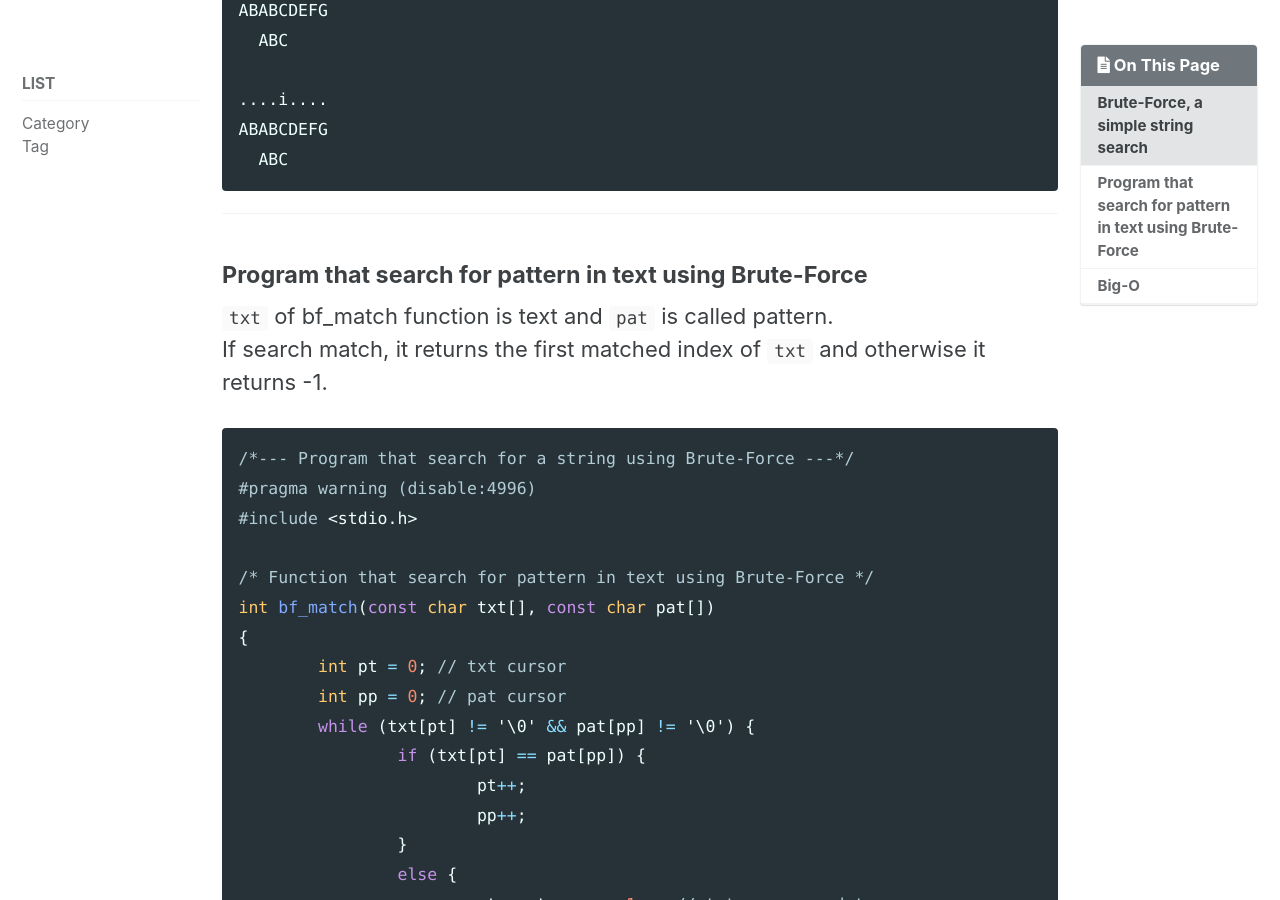
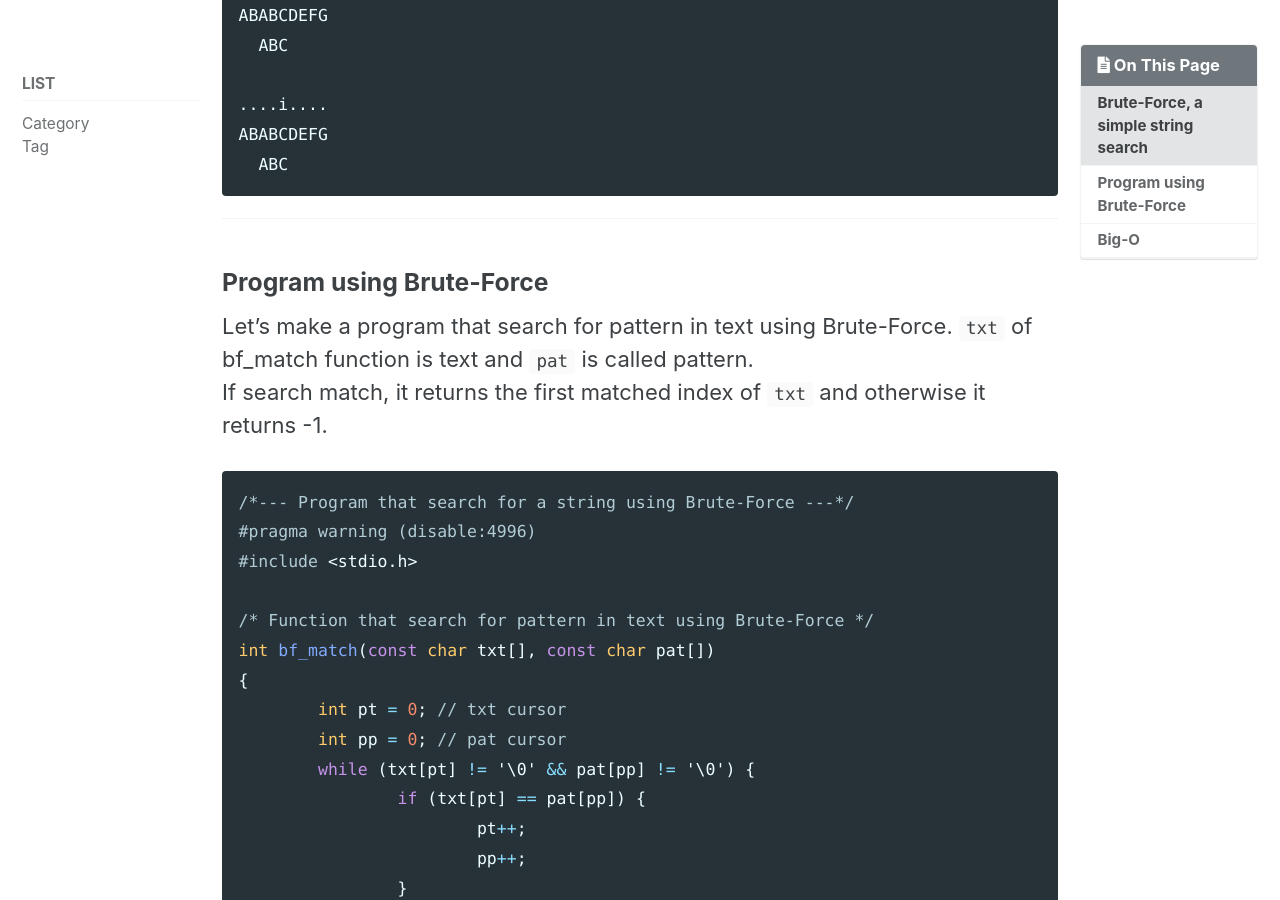
Before and after one commit to iJSPARK/iJSPARK.github.io, a Jekyll site: the page built from _posts/2021-10-22-bruteforce.md, in a window 1280 px wide and 900 px high, scrolled down 1672 px. Built offline with Jekyll 4.4.1, drawn with Linux system fonts in a browser that asks for light colours; cached includes are drawn as plain includes; comment, search, counter and statistics services are not loaded.

Commit message:
Modify blog display

```diff
--- a/_posts/2021-10-22-bruteforce.md
+++ b/_posts/2021-10-22-bruteforce.md
@@ -12,7 +12,7 @@ toc_sticky: true
 toc_label: "On This Page"
 ---
 
-#### Brute-Force, a simple string search
+### Brute-Force, a simple string search
 
 How to crack(search) a password by substituting all possible strings one by one.
 
@@ -69,8 +69,9 @@ ABABCDEFG
 
 ---
 
-#### Program that search for pattern in text using Brute-Force
+### Program using Brute-Force
 
+Let's make a program that search for pattern in text using Brute-Force.
 `txt` of bf_match function is text and `pat` is called pattern.
 If search match, it returns the first matched index of `txt` and otherwise it returns -1.
 
@@ -125,7 +126,7 @@ int main(void)
 
 ----
 
-#### Big-O
+### Big-O
 * Time complexity : O(mn)
 * Space complexity : O(n)
 
```
Also changed, not shown: _posts/2021-10-18-insidecom.md (+3 -1 lines), _posts/2021-10-23-kmp.md (+3 -3 lines).
